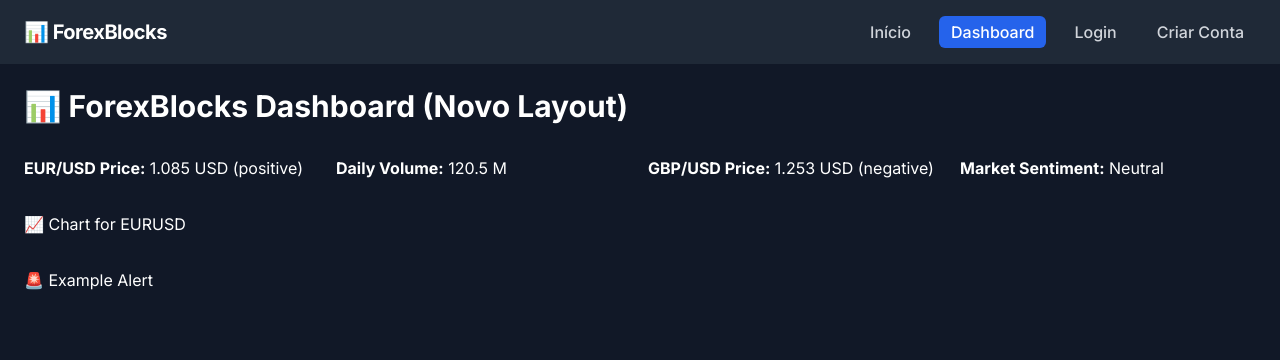
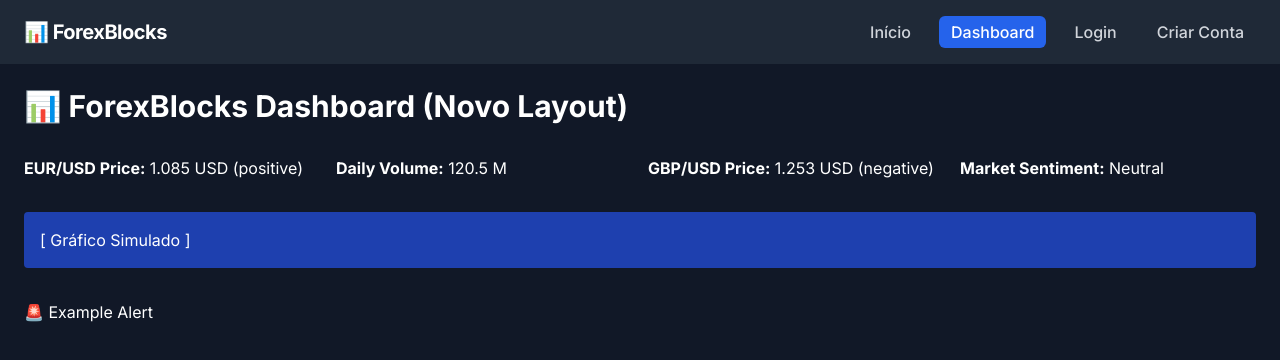
Before and after one commit to TulioBuarque/meusite-nextjs, a Next.js app: page /dashboard in a window 1280 px wide. Shown: the top 360 px of the page. Built offline with nearby package versions, Linux system fonts and the light colour scheme.

Commit message:
Update Chart.tsx

```diff
--- a/src/components/Manus/Chart.tsx
+++ b/src/components/Manus/Chart.tsx
@@ -1,3 +1,5 @@
-export default function ChartComponent({ asset }: { asset: string }) {
-  return <div>📈 Chart for {asset}</div>
+import React from 'react';
+
+export default function ChartComponent() {
+  return <div className="bg-blue-800 p-4 rounded">[ Gráfico Simulado ]</div>;
 }
```
